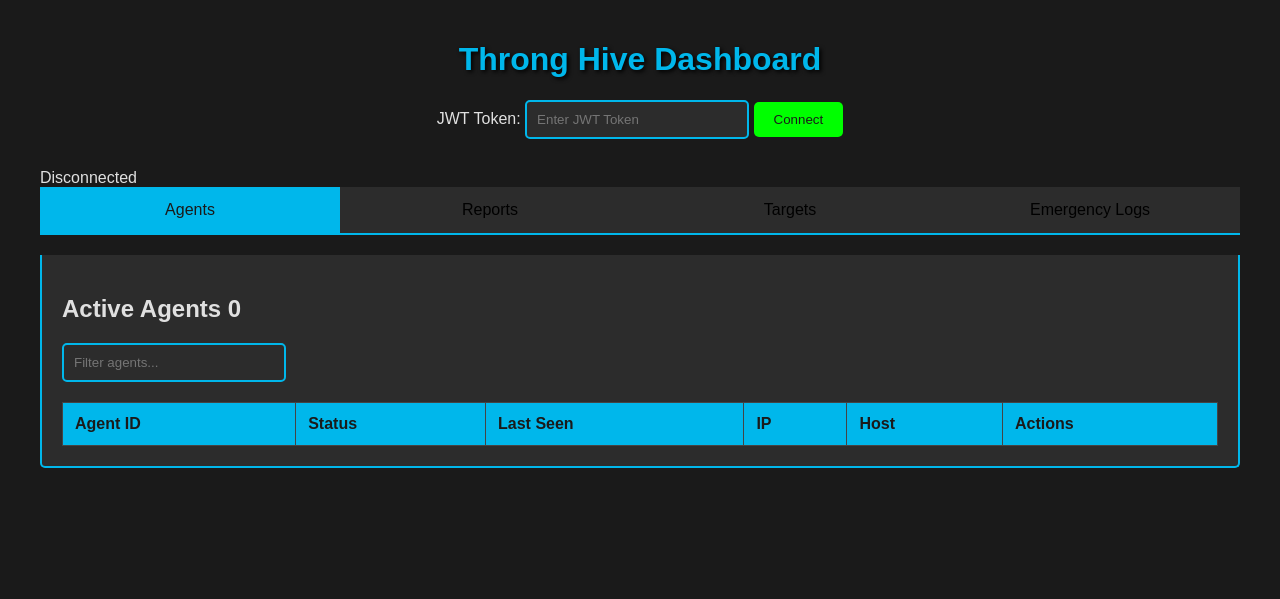
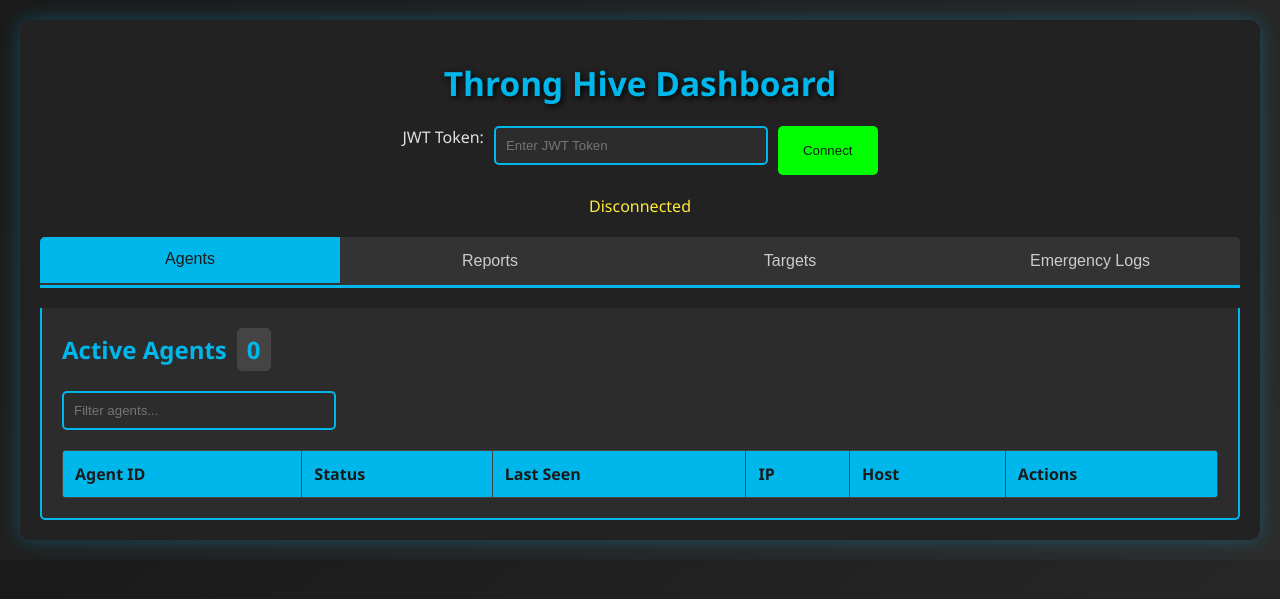
Before and after one commit to apujiono/throng, a FastAPI app: page / in a window 1280 px wide. Shown: the top 599 px of the page. Run offline with FastAPI, Linux system fonts and the light colour scheme; lists and menus that the app fills with data are empty; parts of the project's set-up code (start-up, migrations or seed data) failed here and were passed over.

Commit message:
Update styles.css

```diff
--- a/static/styles.css
+++ b/static/styles.css
@@ -1,78 +1,105 @@
 body {
-    font-family: Arial, sans-serif;
+    font-family: 'Segoe UI', Tahoma, Geneva, Verdana, sans-serif;
     margin: 0;
     padding: 20px;
-    background-color: #1a1a1a;
+    background: linear-gradient(135deg, #1a1a1a, #2c2c2c);
     color: #e0e0e0;
+    overflow-x: hidden;
 }
 
 .container {
-    max-width: 1200px;
+    max-width: 1400px;
     margin: auto;
+    border-radius: 10px;
+    box-shadow: 0 0 20px rgba(0, 183, 235, 0.3);
+    padding: 20px;
+    background-color: #222;
 }
 
 h1 {
     text-align: center;
     color: #00b7eb;
-    text-shadow: 2px 2px 4px #000;
-    animation: fadeIn 1s;
+    text-shadow: 2px 2px 6px #000;
+    animation: pulse 2s infinite;
 }
 
 .token-section {
     margin-bottom: 20px;
     text-align: center;
+    display: flex;
+    justify-content: center;
+    gap: 10px;
 }
 
 .token-section input {
-    padding: 10px;
-    width: 300px;
+    padding: 12px;
+    width: 350px;
     border: 2px solid #00b7eb;
     border-radius: 5px;
     background-color: #2c2c2c;
     color: #e0e0e0;
+    transition: border-color 0.3s;
+}
+
+.token-section input:focus {
+    border-color: #00ff00;
+    outline: none;
 }
 
 .token-section button {
-    padding: 10px 20px;
+    padding: 12px 25px;
     background-color: #00ff00;
     color: #1a1a1a;
     border: none;
     border-radius: 5px;
     cursor: pointer;
-    transition: background-color 0.3s;
+    transition: transform 0.2s, background-color 0.3s;
 }
 
 .token-section button:hover {
     background-color: #00cc00;
+    transform: scale(1.05);
+}
+
+.status-bar {
+    text-align: center;
+    margin-bottom: 20px;
+    color: #ffeb3b;
 }
 
 .tabs {
     overflow: hidden;
-    border-bottom: 2px solid #00b7eb;
+    border-bottom: 3px solid #00b7eb;
     margin-bottom: 20px;
     display: flex;
+    justify-content: space-around;
+    background-color: #333;
+    border-radius: 5px 5px 0 0;
 }
 
 .tab {
-    background-color: #2c2c2c;
+    background-color: #333;
     border: none;
     outline: none;
     cursor: pointer;
-    padding: 14px 20px;
-    transition: background-color 0.3s, color 0.3s;
+    padding: 15px 25px;
+    transition: background-color 0.3s, color 0.3s, transform 0.2s;
     font-size: 16px;
     flex: 1;
     text-align: center;
+    color: #ccc;
 }
 
 .tab:hover {
     background-color: #444;
     color: #00ff00;
+    transform: translateY(-2px);
 }
 
 .tab.active {
     background-color: #00b7eb;
     color: #1a1a1a;
+    transform: translateY(-2px);
 }
 
 .tab-content {
@@ -82,10 +109,25 @@ h1 {
     border-top: none;
     border-radius: 0 0 5px 5px;
     background-color: #2c2c2c;
+    animation: fadeIn 0.5s;
 }
 
 .tab-content.active {
     display: block;
+}
+
+h2 {
+    margin-top: 0;
+    color: #00b7eb;
+    display: flex;
+    align-items: center;
+    gap: 10px;
+}
+
+h2 span {
+    background-color: #444;
+    padding: 5px 10px;
+    border-radius: 5px;
 }
 
 table {
@@ -93,13 +135,15 @@ table {
     border-collapse: collapse;
     margin-top: 10px;
     background-color: #333;
+    border-radius: 5px;
+    overflow: hidden;
 }
 
 th, td {
     padding: 12px;
     text-align: left;
     border: 1px solid #444;
-    transition: background-color 0.3s;
+    transition: background-color 0.3s, color 0.3s;
 }
 
 th {
@@ -119,25 +163,32 @@ tr:hover {
 input[type="text"] {
     padding: 10px;
     margin-bottom: 10px;
-    width: 200px;
+    width: 250px;
     border: 2px solid #00b7eb;
     border-radius: 5px;
     background-color: #2c2c2c;
     color: #e0e0e0;
+    transition: border-color 0.3s;
+}
+
+input[type="text"]:focus {
+    border-color: #00ff00;
+    outline: none;
 }
 
 #notifications {
     position: fixed;
     bottom: 20px;
     right: 20px;
-    width: 300px;
+    width: 350px;
     background-color: #333;
     color: #e0e0e0;
     padding: 15px;
     border-radius: 5px;
-    box-shadow: 0 0 10px rgba(0, 183, 235, 0.5);
+    box-shadow: 0 0 15px rgba(0, 183, 235, 0.5);
     display: none;
     animation: slideIn 0.5s;
+    z-index: 1000;
 }
 
 @keyframes slideIn {
@@ -145,6 +196,12 @@ input[type="text"] {
     to { transform: translateY(0); }
 }
 
+@keyframes pulse {
+    0% { transform: scale(1); }
+    50% { transform: scale(1.05); }
+    100% { transform: scale(1); }
+}
+
 @keyframes fadeIn {
     from { opacity: 0; }
     to { opacity: 1; }
```
